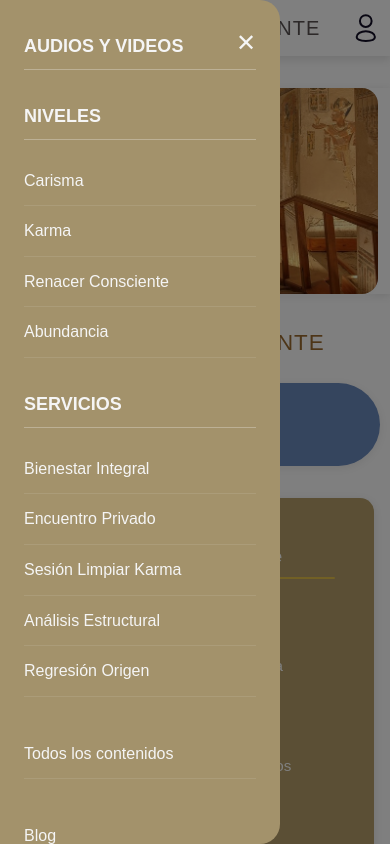
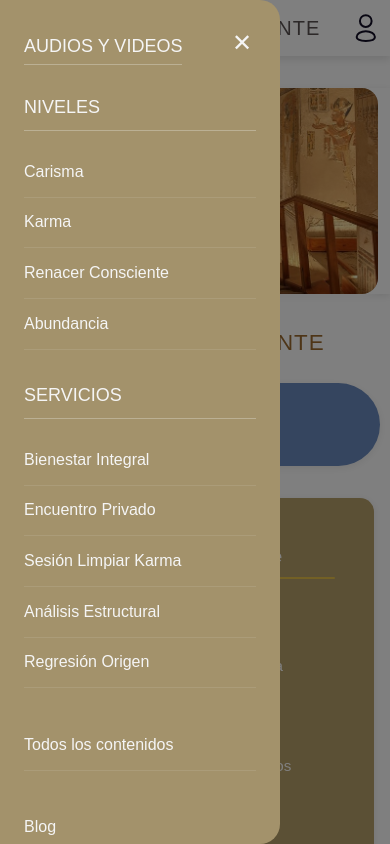
Before and after one commit to orbimatrix/Conscious-path, a Next.js app: page / in a window 390 px wide. Both pictures are taken after a click on the element 24 px from the left and 28 px from the top of the page. Shown: the top 844 px of the page. Built offline with nearby package versions, Linux system fonts and the light colour scheme; grey boxes are pictures that could not be loaded.

Commit message:
Implement dropdown animations and improve mobile dropdown functionality in Header component. Add closing animations and update links for navigation items. Enhance CSS for smoother transitions and visual consistency across dropdown elements.

```diff
--- a/src/app/components/Header.tsx
+++ b/src/app/components/Header.tsx
@@ -21,13 +21,27 @@ function useMediaQuery(query: string): boolean {
 export default function Header() {
   const isMobile = useMediaQuery("(max-width: 768px)");
   const [isDropdownOpen, setIsDropdownOpen] = useState(false);
+  const [isClosing, setIsClosing] = useState(false);
 
   const toggleDropdown = () => {
-    setIsDropdownOpen(!isDropdownOpen);
+    if (isDropdownOpen) {
+      setIsClosing(true);
+      setTimeout(() => {
+        setIsDropdownOpen(false);
+        setIsClosing(false);
+      }, 400); // Match the animation duration
+    } else {
+      setIsDropdownOpen(true);
+    }
   };
 
   const closeDropdown = () => {
-    setIsDropdownOpen(false);
+    console.log('Close button clicked'); // Debug log
+    setIsClosing(true);
+    setTimeout(() => {
+      setIsDropdownOpen(false);
+      setIsClosing(false);
+    }, 400); // Match the animation duration
   };
 
   if (isMobile) {
@@ -51,35 +65,37 @@ export default function Header() {
         </header>
 
         {isDropdownOpen && (
-          <div className="mobile-dropdown-overlay" onClick={closeDropdown}>
-            <div className="mobile-dropdown" onClick={(e) => e.stopPropagation()}>
+          <div className={`mobile-dropdown-overlay ${isClosing ? 'mobile-dropdown-overlay-closing' : ''}`} onClick={closeDropdown}>
+            <div className={`mobile-dropdown ${isClosing ? 'mobile-dropdown-closing' : ''}`} onClick={(e) => e.stopPropagation()}>
               <button className="mobile-dropdown-close-btn" onClick={closeDropdown}>
                 ✕
               </button>
 
               <div className="mobile-dropdown-section">
-                <div className="mobile-dropdown-section-title">AUDIOS y VIDEOS</div>
+                <Link href="/conocimiento" className="mobile-dropdown-section-title" style={{ textDecoration: 'none', color: 'inherit' }}>
+                  AUDIOS y VIDEOS
+                </Link>
               </div>
 
               <div className="mobile-dropdown-section">
                 <div className="mobile-dropdown-section-title">NIVELES</div>
-                <a href="#" className="mobile-dropdown-menu-item">Carisma</a>
-                <a href="#" className="mobile-dropdown-menu-item">Karma</a>
-                <a href="#" className="mobile-dropdown-menu-item">Renacer Consciente</a>
-                <a href="#" className="mobile-dropdown-menu-item">Abundancia</a>
+                <a href="/carisma" className="mobile-dropdown-menu-item">Carisma</a>
+                <a href="/karma" className="mobile-dropdown-menu-item">Karma</a>
+                <a href="/renacer" className="mobile-dropdown-menu-item">Renacer Consciente</a>
+                <a href="/abundancia" className="mobile-dropdown-menu-item">Abundancia</a>
               </div>
 
               <div className="mobile-dropdown-section">
                 <div className="mobile-dropdown-section-title">SERVICIOS</div>
-                <a href="#" className="mobile-dropdown-menu-item">Bienestar Integral</a>
-                <a href="#" className="mobile-dropdown-menu-item">Encuentro Privado</a>
-                <a href="#" className="mobile-dropdown-menu-item">Sesión Limpiar Karma</a>
-                <a href="#" className="mobile-dropdown-menu-item">Análisis Estructural</a>
-                <a href="#" className="mobile-dropdown-menu-item">Regresión Origen</a>
+                <a href="/bienestar" className="mobile-dropdown-menu-item">Bienestar Integral</a>
+                <a href="/privado" className="mobile-dropdown-menu-item">Encuentro Privado</a>
+                <a href="/limpiar_karma" className="mobile-dropdown-menu-item">Sesión Limpiar Karma</a>
+                <a href="/estructural" className="mobile-dropdown-menu-item">Análisis Estructural</a>
+                <a href="/regresion" className="mobile-dropdown-menu-item">Regresión Origen</a>
               </div>
 
               <div className="mobile-dropdown-section">
-                <a href="#" className="mobile-dropdown-menu-item">Todos los contenidos</a>
+                <a href="/contenidos" className="mobile-dropdown-menu-item">Todos los contenidos</a>
               </div>
 
               <div className="mobile-dropdown-section">
--- a/src/app/globals.css
+++ b/src/app/globals.css
@@ -31,6 +31,17 @@
   display: flex;
   justify-content: flex-start;
   align-items: stretch;
+  opacity: 0;
+  animation: fadeIn 0.3s ease-out forwards;
+}
+
+@keyframes fadeIn {
+  from {
+    opacity: 0;
+  }
+  to {
+    opacity: 1;
+  }
 }
 
 .mobile-dropdown {
@@ -44,11 +55,77 @@
   color: #F5F5F5;
   font-size: 16px;
   line-height: 1.6;
+  transform: translateX(-100%);
+  animation: slideIn 0.4s ease-out forwards;
+}
+
+@keyframes slideIn {
+  from {
+    transform: translateX(-100%);
+  }
+  to {
+    transform: translateX(0);
+  }
+}
+
+.mobile-dropdown-overlay-closing {
+  animation: fadeOut 0.4s ease-in forwards;
+}
+
+.mobile-dropdown-closing {
+  animation: slideOut 0.4s ease-in forwards;
+}
+
+@keyframes fadeOut {
+  from {
+    opacity: 1;
+  }
+  to {
+    opacity: 0;
+  }
+}
+
+@keyframes slideOut {
+  from {
+    transform: translateX(0);
+  }
+  to {
+    transform: translateX(-100%);
+  }
+}
+
+.mobile-dropdown-section {
+  margin-bottom: 2rem;
+  opacity: 0;
+  transform: translateX(-30px) scale(0.98);
+  animation: slideInSection 0.6s ease-out forwards;
+}
+
+.mobile-dropdown-section:nth-child(1) { animation-delay: 0.1s; }
+.mobile-dropdown-section:nth-child(2) { animation-delay: 0.2s; }
+.mobile-dropdown-section:nth-child(3) { animation-delay: 0.3s; }
+.mobile-dropdown-section:nth-child(4) { animation-delay: 0.4s; }
+.mobile-dropdown-section:nth-child(5) { animation-delay: 0.5s; }
+.mobile-dropdown-section:nth-child(6) { animation-delay: 0.6s; }
+
+@keyframes slideInSection {
+  0% {
+    opacity: 0;
+    transform: translateX(-30px) scale(0.98);
+  }
+  50% {
+    opacity: 0.8;
+    transform: translateX(-10px) scale(0.99);
+  }
+  100% {
+    opacity: 1;
+    transform: translateX(0) scale(1);
+  }
 }
 
 /* Custom scrollbar styling for mobile dropdown */
 .mobile-dropdown::-webkit-scrollbar {
-  width: 4px;
+  width: 0px;
 }
 
 .mobile-dropdown::-webkit-scrollbar-track {
@@ -56,18 +133,18 @@
 }
 
 .mobile-dropdown::-webkit-scrollbar-thumb {
-  background: rgba(245, 245, 245, 0.3);
-  border-radius: 2px;
+  background: transparent;
+  border-radius: 0px;
 }
 
 .mobile-dropdown::-webkit-scrollbar-thumb:hover {
-  background: rgba(245, 245, 245, 0.5);
+  background: transparent;
 }
 
 /* Firefox scrollbar styling */
 .mobile-dropdown {
-  scrollbar-width: thin;
-  scrollbar-color: rgba(245, 245, 245, 0.3) transparent;
+  scrollbar-width: none;
+  scrollbar-color: transparent transparent;
 }
 
 .mobile-dropdown-close-btn {
@@ -84,6 +161,35 @@
   display: flex;
   align-items: center;
   justify-content: center;
+  opacity: 1;
+  transform: scale(1);
+  animation: slideInCloseBtn 0.3s ease-out forwards;
+  animation-delay: 0.3s;
+  z-index: 1001;
+  pointer-events: auto;
+  transition: all 0.2s ease;
+  min-width: 44px;
+  min-height: 44px;
+}
+
+.mobile-dropdown-close-btn:hover {
+  background-color: rgba(245, 245, 245, 0.1);
+  transform: scale(1.1);
+}
+
+@keyframes slideInCloseBtn {
+  0% {
+    opacity: 0;
+    transform: scale(0.8);
+  }
+  50% {
+    opacity: 0.5;
+    transform: scale(0.9);
+  }
+  100% {
+    opacity: 1;
+    transform: scale(1);
+  }
 }
 
 .mobile-dropdown-section {
@@ -92,11 +198,30 @@
 
 .mobile-dropdown-section-title {
   font-size: 18px;
-  font-weight: bold;
+
   margin-bottom: 1rem;
   text-transform: uppercase;
   border-bottom: 1px solid rgba(245, 245, 245, 0.3);
   padding-bottom: 0.5rem;
+  opacity: 0;
+  transform: translateY(-10px);
+  animation: slideInTitle 0.4s ease-out forwards;
+}
+
+.mobile-dropdown-section:nth-child(1) .mobile-dropdown-section-title { animation-delay: 0.2s; }
+.mobile-dropdown-section:nth-child(2) .mobile-dropdown-section-title { animation-delay: 0.3s; }
+.mobile-dropdown-section:nth-child(3) .mobile-dropdown-section-title { animation-delay: 0.5s; }
+.mobile-dropdown-section:nth-child(6) .mobile-dropdown-section-title { animation-delay: 0.9s; }
+
+@keyframes slideInTitle {
+  0% {
+    opacity: 0;
+    transform: translateY(-10px);
+  }
+  100% {
+    opacity: 1;
+    transform: translateY(0);
+  }
 }
 
 .mobile-dropdown-menu-item {
@@ -105,7 +230,43 @@
   color: #F5F5F5;
   text-decoration: none;
   border-bottom: 1px solid rgba(245, 245, 245, 0.1);
-  transition: opacity 0.2s;
+  transition: all 0.3s ease;
+  opacity: 0;
+  transform: translateX(-20px) scale(0.95);
+  animation: slideInMenuItem 0.5s ease-out forwards;
+}
+
+/* Staggered animation delays for menu items within each section */
+.mobile-dropdown-section:nth-child(2) .mobile-dropdown-menu-item:nth-child(1) { animation-delay: 0.3s; }
+.mobile-dropdown-section:nth-child(2) .mobile-dropdown-menu-item:nth-child(2) { animation-delay: 0.4s; }
+.mobile-dropdown-section:nth-child(2) .mobile-dropdown-menu-item:nth-child(3) { animation-delay: 0.5s; }
+.mobile-dropdown-section:nth-child(2) .mobile-dropdown-menu-item:nth-child(4) { animation-delay: 0.6s; }
+
+.mobile-dropdown-section:nth-child(3) .mobile-dropdown-menu-item:nth-child(1) { animation-delay: 0.5s; }
+.mobile-dropdown-section:nth-child(3) .mobile-dropdown-menu-item:nth-child(2) { animation-delay: 0.6s; }
+.mobile-dropdown-section:nth-child(3) .mobile-dropdown-menu-item:nth-child(3) { animation-delay: 0.7s; }
+.mobile-dropdown-section:nth-child(3) .mobile-dropdown-menu-item:nth-child(4) { animation-delay: 0.8s; }
+.mobile-dropdown-section:nth-child(3) .mobile-dropdown-menu-item:nth-child(5) { animation-delay: 0.9s; }
+
+.mobile-dropdown-section:nth-child(4) .mobile-dropdown-menu-item:nth-child(1) { animation-delay: 0.7s; }
+
+.mobile-dropdown-section:nth-child(5) .mobile-dropdown-menu-item:nth-child(1) { animation-delay: 0.8s; }
+
+.mobile-dropdown-section:nth-child(6) .mobile-dropdown-menu-item:nth-child(1) { animation-delay: 0.9s; }
+
+@keyframes slideInMenuItem {
+  0% {
+    opacity: 0;
+    transform: translateX(-20px) scale(0.95);
+  }
+  50% {
+    opacity: 0.7;
+    transform: translateX(-5px) scale(0.98);
+  }
+  100% {
+    opacity: 1;
+    transform: translateX(0) scale(1);
+  }
 }
 
 .mobile-dropdown-menu-item:hover {
@@ -125,6 +286,21 @@
   width: 100%;
   font-size: 14px;
   margin-top: 1rem;
+  opacity: 0;
+  transform: translateY(10px);
+  animation: slideInButton 0.4s ease-out forwards;
+  animation-delay: 1.0s;
+}
+
+@keyframes slideInButton {
+  0% {
+    opacity: 0;
+    transform: translateY(10px);
+  }
+  100% {
+    opacity: 1;
+    transform: translateY(0);
+  }
 }
 
 .mobile-dropdown-night-mode-btn:hover {
```
